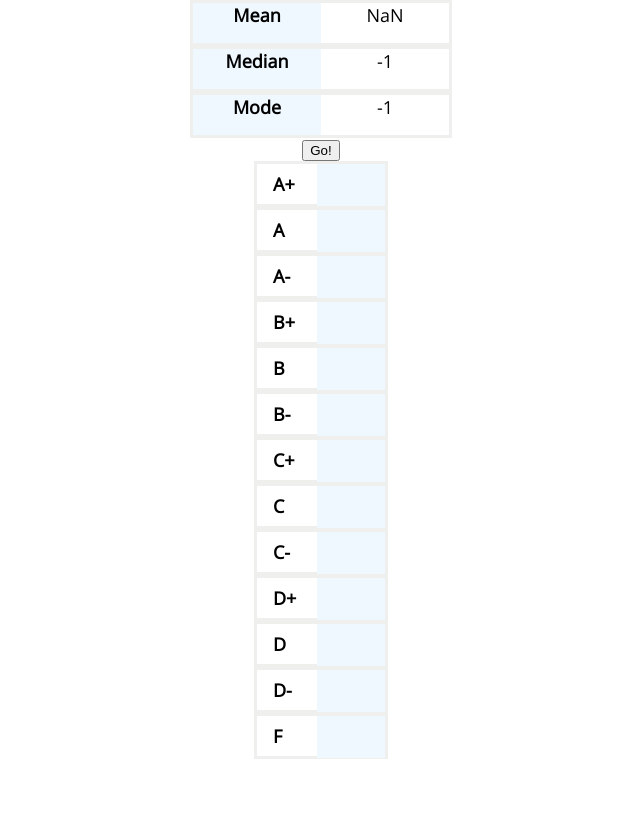
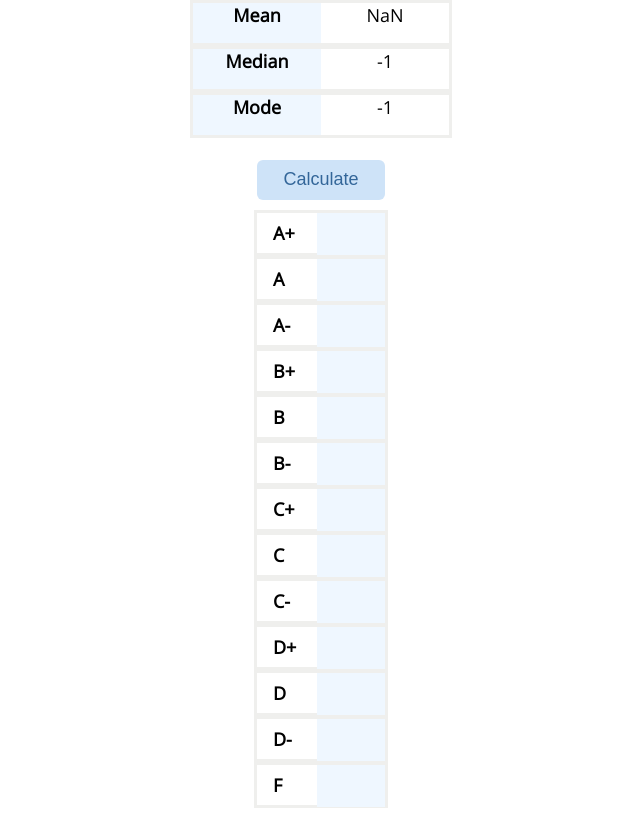
Before and after one commit to dialectrical/grade-distribution-visualizer, a React (Create React App) app: page / in a window 1280 px wide. Shown: the whole page, without its empty margins (319-959 px from the left). Built offline with nearby package versions, Linux system fonts and the light colour scheme.

Commit message:
feat: added button styling

```diff
--- a/src/components/Button.js
+++ b/src/components/Button.js
@@ -1,5 +1,10 @@
 import React from "react";
+import { StyledButton } from "./styles/StyledButton";
 
 export const Button = (props) => {
-  return <button onClick={() => props.fn(props.arr.slice())}>Go!</button>;
+  return (
+    <StyledButton onClick={() => props.fn(props.arr.slice())}>
+      Calculate
+    </StyledButton>
+  );
 };
--- a/src/components/GradeVisualizer.js
+++ b/src/components/GradeVisualizer.js
@@ -55,6 +55,7 @@ export const GradeVisualizer = (props) => {
         gradeValues={gradeValues}
         gradeLetters={gradeLetters}
       />
+      <br />
       <Button fn={setGrades} arr={input} />
       <div>
         <TextInput gradeLabel="A+" arr={input} index={0} />
--- /dev/null
+++ b/src/components/styles/StyledButton.js
@@ -0,0 +1,18 @@
+import styled from "styled-components";
+
+export const StyledButton = styled.button`
+  marign-top: 10px;
+  margin-bottom: 10px;
+  height: 5vh;
+  width: 10vw;
+  background-color: #cee3f8;
+  border: 1px;
+  border-radius: 6px;
+  color: #336699;
+  padding: 2px 6px 3px;
+  :hover {
+    background-color: #0077d6;
+    color: white;
+  }
+  font-size: 18px;
+`;
```
